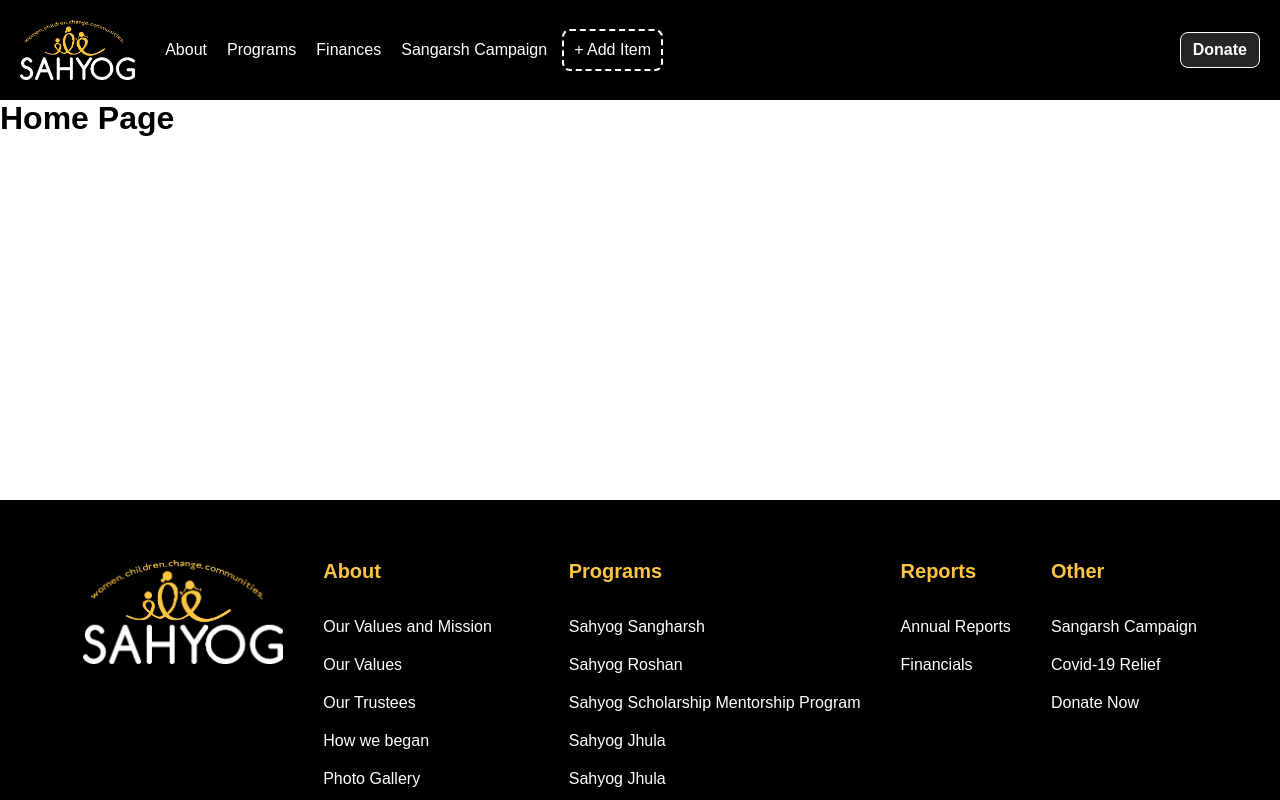
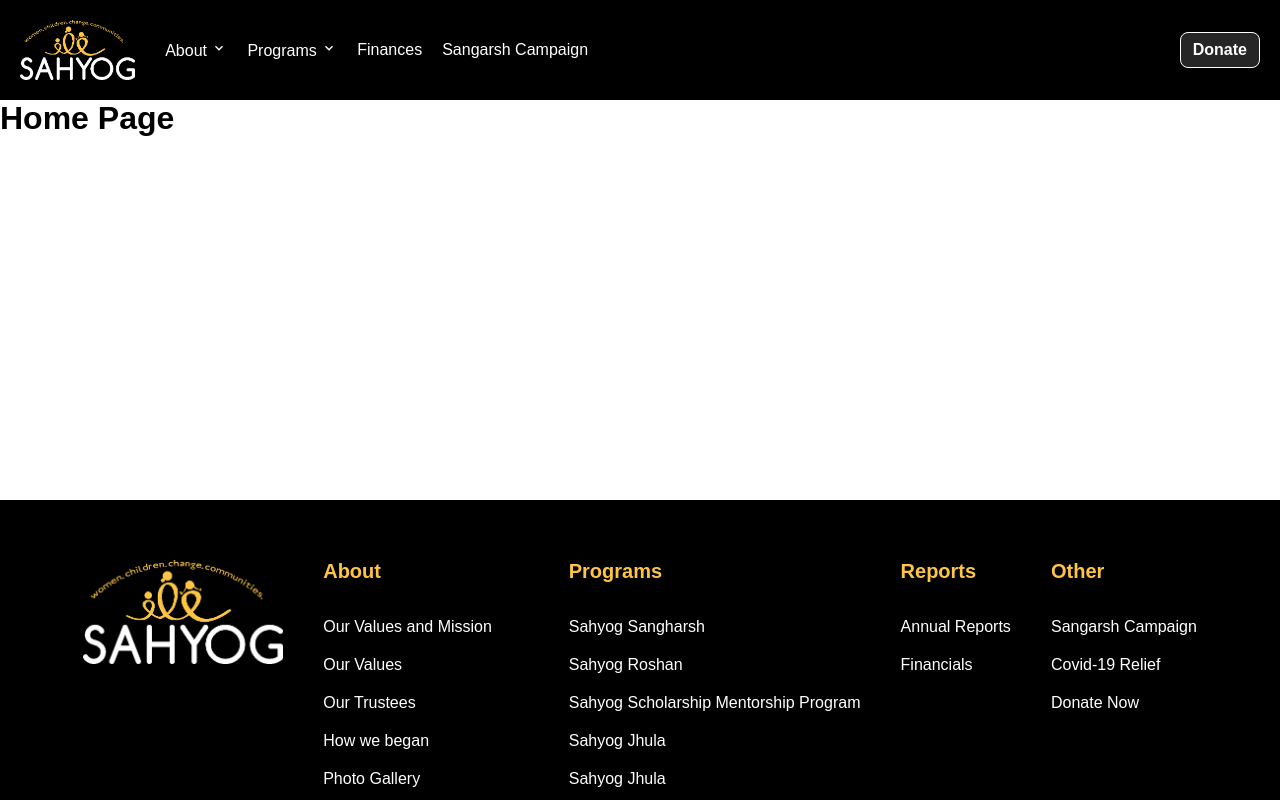
Before and after one commit to HardikShah563/sahyog-chehak, a React (Create React App) app: page / in a window 1280 px wide. Shown: the top 800 px of the page. Built offline with nearby package versions, Linux system fonts and the light colour scheme.

Commit message:
navigation update

```diff
--- a/src/components/Navbar.jsx
+++ b/src/components/Navbar.jsx
@@ -5,71 +5,46 @@
 import "../style/navbar.css";
 // importing icons
 import { FaBarsStaggered } from "react-icons/fa6";
+import { MdKeyboardArrowDown } from "react-icons/md";
+// importing data
+import data from "../data/data.js";
 
 export default function Navbar() {
     // to control navigation between the pages
     const navigate = useNavigate();
-    // setting admin state
-    let [admin, setAdmin] = useState(true);
+    const [showNavBar, setShowNavbar] = useState(false);
     let iterate = 0;
-    const showNavBar = () => {
-        document.querySelector(".nav-links").classList.toggle("active");
-    }
+    // const showNavBar = () => {
+    //     document.querySelector(".nav-links").classList.toggle("active");
+    // }
 
     return (
         <>
             <nav className="nav">
                 <div className="nav-items">
-                    <img src={
+                    <img
+                        src={
                             process.env.PUBLIC_URL + "/assets/logo-sahyog-small.png"
-                    } className="logo"></img>
-                    <div className="nav-links">
+                        }
+                        className="logo"
+                    ></img>
+
+                    <div className="w-100 flex justify-space-btween">
+                        <div className={`nav-links ${showNavBar && "active"}`}>
+                            {data.navigationLinks.map((nav) => (
                                 <div className="dropdown">
                                     <li>
-                                <p href="#main">About</p>
+                                        <p>{nav.name} {nav.isDropdown && (<MdKeyboardArrowDown />)} </p>
                                     </li>
+                                    {nav.isDropdown && (
                                         <div className="dropdown-content">
-                                <div onClick={() => navigate("/vision-and-mission")}>Our Values and Mission</div>
-                                <div onClick={() => navigate("/values")}>Our Values</div>
-                                <div onClick={() => navigate("/team")}>Our Team</div>
-                                <div onClick={() => navigate("/how-we-began")}>How we began</div>
-                                <div onClick={() => navigate("/photo-gallery")}>Photo Gallery</div>
-                                <div onClick={() => navigate("/our-partners-and-supporters")}>Our Partners and Supporters</div>
-                                <div onClick={() => navigate("/stories-of-change")}>Stories of Change</div>
-                                {admin ? <div className="add-item" onClick={() => navigate("/add-element")}>+ Add Item</div> : ""}
+                                            {nav.dropdown.map((dropdown) => (
+                                                <div onClick={() => { window.scrollTo(0, 0); navigate(dropdown.link) }}>{dropdown.name}</div>
+                                            ))}
                                         </div>
+                                    )}
                                 </div>
-
-                        <div className="dropdown">
-                            <li>
-                                <p href="#main">Programs</p>
-                            </li>
-                            <div className="dropdown-content">
-                                <div onClick={() => navigate("/sahyog-sangharsh")}>Sahyog Sangharsh</div>
-                                <div onClick={() => navigate("/sahyog-roshan")}>Sahyog Roshan</div>
-                                <div onClick={() => navigate("/sahyog-scholarship-and-mentorship-program")}>Sahyog Scholarship Mentorship Program</div>
-                                <div onClick={() => navigate("/sahyog-jhula")}>Sahyog Jhula</div>
-                                {admin ? <div className="add-item" onClick={() => navigate("/add-element")}>+ Add Item</div> : ""}
-                            </div>
-                        </div>
-
-                        <div className="dropdown">
-                            <li>
-                                <div onClick={() => navigate("/finances")}>Finances</div>
-                            </li>
-                            <div className="dropdown-content">
-                                {admin ? <div className="add-item" onClick={() => navigate("/add-element")}>+ Add Item</div> : ""}
-                            </div>
-                        </div>
-
-                        <div className="dropdown">
-                            <li>
-                                <div onClick={() => navigate("/sangarsh-campaign")}>Sangarsh Campaign</div>
-                            </li>
-                            <div className="dropdown-content">
-                                {admin ? <div className="add-item" onClick={() => navigate("/add-element")}>+ Add Item</div> : ""}
-                            </div>
-                        </div>
+                            ))}
 
                             <div className="dropdown login-hide">
                                 <li className="nav-button" onClick={() => navigate("/donate")}>
@@ -78,16 +53,9 @@
                                     </div>
                                 </li>
                             </div>
-
-                        {admin ?
-                            <div className="dropdown add-item add-nav-item">
-                                <li>
-                                    <div onClick={() => navigate("/add-list-item")}>+ Add Item</div>
-                                </li>
-                            </div> : ""}
-                    </div>
                         </div>
 
+                        <div className="nav-buttons">
                             <div className="nav-buttons login-display">
                                 <li className="nav-button" onClick={() => navigate("/donate")}>
                                     <div>
@@ -95,10 +63,13 @@
                                     </div>
                                 </li>
                             </div>
-                <div className="nav-lines" onClick={showNavBar}>
+                        </div>
+                    </div>
+                </div>
+                <div className="nav-lines" onClick={() => { setShowNavbar(prevState => !prevState) }}>
                     <FaBarsStaggered fill="white" size={30} />
                 </div>
-            </nav>
+            </nav >
         </>
     );
 };
--- /dev/null
+++ b/src/data/data.js
@@ -0,0 +1,64 @@
+const navigationLinks = [
+    {
+        name: "About",
+        isDropdown: true,
+        dropdown: [
+            {
+                name: "Team",
+                link: "/team",
+            },
+            {
+                name: "How we began",
+                link: "/how-we-began",
+            },
+            {
+                name: "Photo Gallery",
+                link: "/photos",
+            },
+            {
+                name: "Partners & Supporters",
+                link: "/partners&supporters",
+            },
+            {
+                name: "Stories of Change",
+                link: "/stories",
+            }
+        ],
+    },
+    {
+        name: "Programs",
+        isDropdown: true,
+        dropdown: [
+            {
+                name: "Sahyog Sangharsh",
+                link: "/sahyog-sangharsh",
+            },
+            {
+                name: "Sahyog Roshan",
+                link: "/sahyog-roshan",
+            },
+            {
+                name: "Sahyog Scholarship and Mentorship Program",
+                link: "/sahyog-scholarship-and-mentorship-program"
+            },
+            {
+                name: "Sahyog Jhula",
+                link: "/sahyog-jhula",
+            }
+        ],
+    },
+    {
+        name: "Finances",
+        isDropdown: false,
+        link: "/finances",
+    },
+    {
+        name: "Sangarsh Campaign",
+        isDropdown: false,
+        link: "/sangarsh-campaign",
+    }
+];
+
+export default {
+    navigationLinks,
+}
--- a/src/style/index.css
+++ b/src/style/index.css
@@ -11,6 +11,18 @@
     list-style-type: none;
 }
 
+.w-100 {
+    width: 100%;
+}
+
+.flex {
+    display: flex;
+}
+
+.justify-space-btween {
+    justify-content: space-between;
+}
+
 .page {
     height: 50vh;
 }
--- a/src/style/navbar.css
+++ b/src/style/navbar.css
@@ -26,6 +26,7 @@
 /* ---- navigation bar links ---- */
 .nav-items {
     display: flex;
+    width: 100%;
 }
 
 .logo {
@@ -71,6 +72,7 @@
 
 .nav-buttons {
     display: flex;
+    align-items: center;
     gap: 10px;
 }
 
@@ -179,19 +181,15 @@
 
     .nav-links {
         position: absolute;
-        z-index: 3;
         background-color: var(--matt-black);
         margin: 0 0;
         display: block;
-        top: 110px;
-        left: 0vw;
-        width: 98vw;
-        max-height: 80vh;
-        overflow: scroll;
+        top: 100px;
+        width: 100vw;
+        left: 0px;
         height: 0;
         transform: 200ms;
         overflow: hidden;
-        border-radius: 20px;
     }
 
     .nav-links.active {
```
Lines whose indentation alone changed are shown as unchanged.
